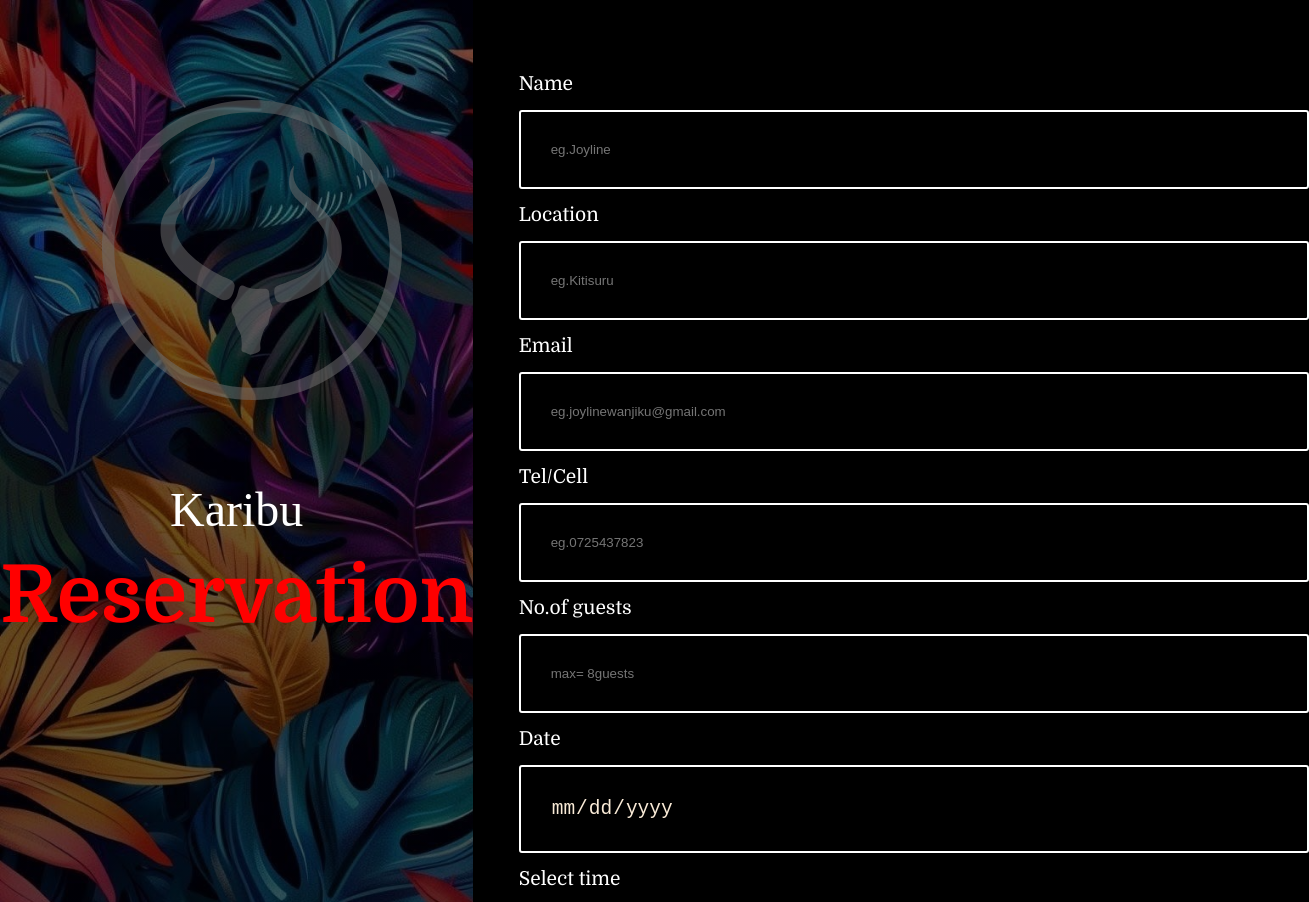
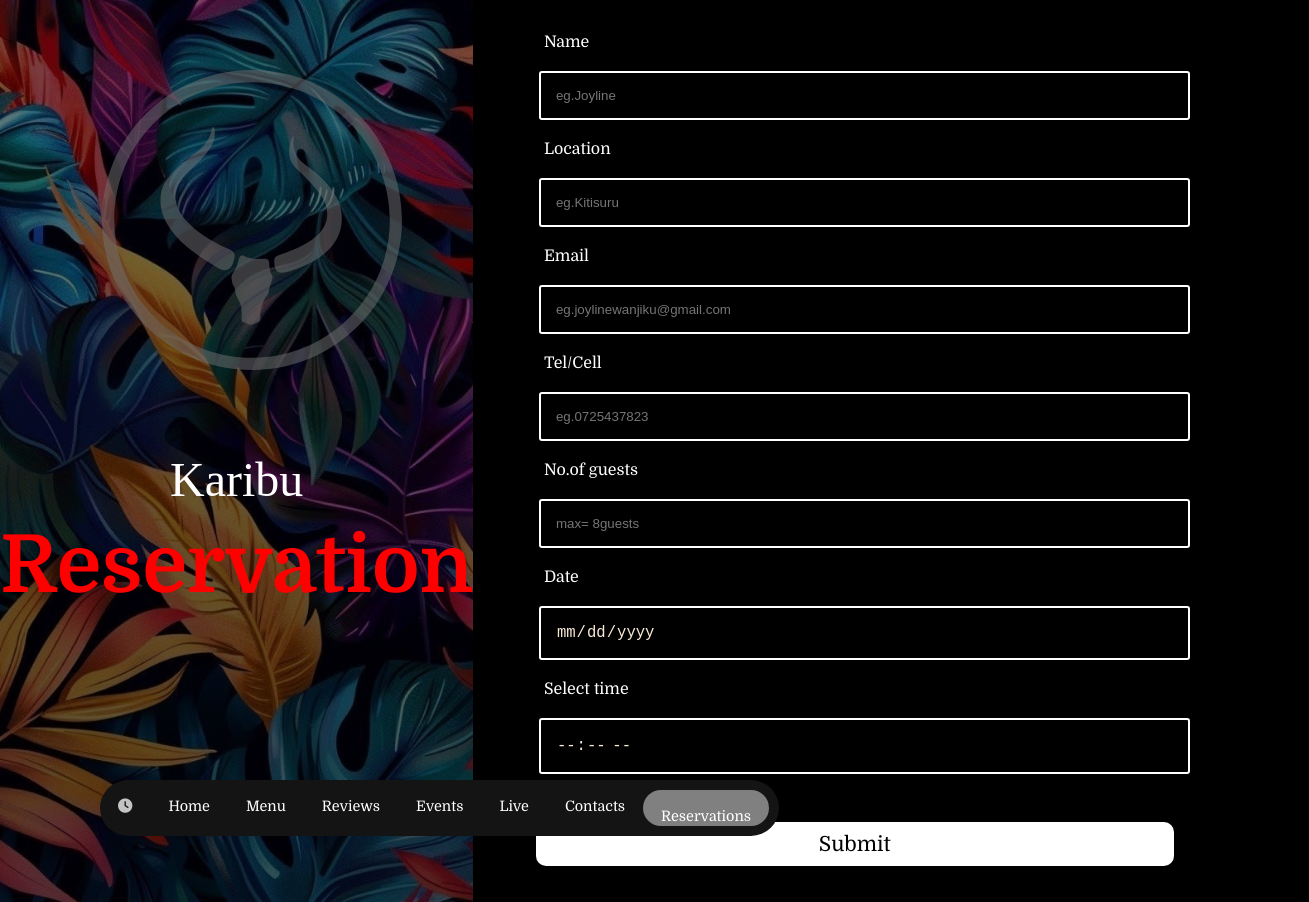
Before and after one commit to joylinekingori/ankole-grill, a plain HTML site: page reservations.html in a window 1280 px wide. Shown: the top 902 px of the page, 1309 px wide, since content can reach past the window. Drawn offline with Linux system fonts and the light colour scheme.

Commit message:
new changes

```diff
--- a/contacts.css
+++ b/contacts.css
@@ -9,16 +9,16 @@
     overflow: visible;
     gap: 400px;
     color: white;
-    margin-left: 720px;
-    margin-top: 370px;
+    margin-left: 520px;
+    margin-top: 320px;
     border: white solid 1.5px;
-    width: 400px;
-    height: 400px;
+    width: 300px;
+    height: 300px;
     text-align: left;
-    font-size: 170%;
+    font-size: 140%;
     padding-left: 5px;
     padding: 50px;
-    line-height: 1.5;
+    line-height: 1.2;
     font-family: Dom;
 
 
@@ -29,15 +29,16 @@
     overflow: visible;
     color: white;
     gap: 400px;
-    margin-top: 370px;
-    margin-left: 1300px;
+    margin-top: 320px;
+    margin-left: 1000px;
     border: white solid 1.5px;
-    font-size: 170%;
-    width: 450px;
-    height: 500px;
-    line-height: 1.7;
+    font-size: 130%;
+    width: 280px;
+    height: 300px;
+    line-height: 1.2;
     padding-left: 30px;
     padding: 50px;
+
 
     font-family: Dom;
     text-align: left;
@@ -46,9 +47,9 @@
 .logo-contacts {
     position: absolute;
     overflow: visible;
-    width: 300px;
-    margin-left: 0;
+    width: 250px;
     padding-top: 20px;
+
 
 }
 
@@ -74,14 +75,14 @@
 
     justify-content: center;
     gap: 10;
-    margin-left: 800px;
+    margin-left: 600px;
     margin-bottom: 30;
     text-decoration: none;
 
     background-color: #141414;
     position: fixed;
     border-radius: 80px;
-    margin-top: 1030px;
+    margin-top: 800px;
 
 
 }
@@ -96,11 +97,11 @@
 
 #home {
     text-decoration: none;
-    padding: 30px;
+    padding: 20px;
 
     color: white;
 
-    font-size: 120%;
+    font-size: 100%;
     font-family: Dom;
     justify-content: center;
 }
--- a/events.css
+++ b/events.css
@@ -75,7 +75,7 @@
     width: 32%;
     color: white;
     text-align: center;
-    padding-top: 400px;
+    padding-top: 300px;
 }
 .accra p{
     font-size: 120%;
@@ -113,10 +113,10 @@
 
 }
 .nairobi img{
-    width: 300px;
-    height: 300px;
-    margin-bottom: 52px;
-    margin-top: 50px;
+    width: 250px;
+    height: 250px;
+    margin-bottom: 32px;
+    margin-top: 20px;
 
  }
 .zanzibar{
@@ -129,7 +129,7 @@
     width: 35%;
     color: white;
     text-align: center;
-    padding-top: 400px;
+    padding-top: 300px;
 
 
 }
@@ -152,14 +152,14 @@
 
     justify-content: center;
     gap: 10;
-    margin-left: 800px;
+    margin-left: 580px;
     margin-bottom: 70px;
     text-decoration: none;
 
     background-color: #141414;
     position: fixed;
     border-radius: 80px;
-    margin-top: 1030px;
+    margin-top: 770px;
 
 
 }
@@ -173,11 +173,11 @@
 }
 #home {
     text-decoration: none;
-    padding: 30px;
+    padding: 20px;
 
     color: white;
 
-    font-size: 120%;
+    font-size: 90%;
     font-family: Dom;
     justify-content: center;
 }
--- a/index.css
+++ b/index.css
@@ -22,7 +22,7 @@
     background-repeat: no-repeat;
     background-size: cover;
     position: relative;
-    height: 1200px;
+    height: 1000px;
     width: 100%;
 
 }
@@ -38,14 +38,13 @@
 
     justify-content: center;
     gap: 10;
-    margin-left: 820px;
+    margin-left: 520px;
     margin-bottom: 70px;
     text-decoration: none;
-
     background-color: #141414;
     position: fixed;
     border-radius: 80px;
-    margin-top: 200px;
+    margin-top: 720px;
 
 
 }
@@ -80,12 +79,12 @@
 }
 
 .home-heading {
-    font-size: 900%;
+    font-size: 800%;
     color: black;
     position: absolute;
     overflow: visible;
-    margin-left: 950px;
-    margin-top: 500px;
+    margin-left: 650px;
+    margin-top: 350px;
     color: gray;
     font-family: jhm;
 
@@ -93,12 +92,12 @@
 }
 
 .home-savour {
-    font-size: 900%;
+    font-size: 800%;
     color: black;
     position: absolute;
     overflow: visible;
-    margin-left: 1010px;
-    margin-top: 500px;
+    margin-left: 710px;
+    margin-top: 380px;
     color: gray;
     font-family: jhm;
 
@@ -106,12 +105,12 @@
 }
 
 .home-taste {
-    font-size: 900%;
+    font-size: 800%;
     color: black;
     position: absolute;
     overflow: visible;
-    margin-left: 1050px;
-    margin-top: 500px;
+    margin-left: 750px;
+    margin-top: 380px;
     color: gray;
     font-family: jhm;
 
@@ -121,11 +120,11 @@
 
 
 #svg {
-    width: 300px;
-    height: 300px;
+    width: 250px;
+    height: 250px;
     position: absolute;
     overflow: visible;
-    margin-left: 1100px;
+    margin-left: 800px;
     margin-top: 70px;
 
 }
@@ -195,7 +194,7 @@
 }
 
 #one {
-    width: 3000px;
+    width: 2500px;
     height: 1200px;
 
 }
--- a/live.css
+++ b/live.css
@@ -13,8 +13,8 @@
     src: url(./fonts/JMH\ Typewriter\ \(1\).ttf)
 }
 .live {
-    height: 1200px;
-    width: 3000px;
+    height: 900px;
+    width: 00px;
     position: relative;
     background-image: linear-gradient(rgba(0, 0, 0, 0.5), rgba(0, 0, 0, 3)), url(images/background\ live.jpeg);
     background-repeat: no-repeat;
@@ -31,8 +31,8 @@
 .live-text {
     position: absolute;
     overflow: visible;
-    padding-top: 700px;
-    padding-left: 500px;
+    padding-top: 500px;
+    padding-left: 480px;
     line-height: 10px;
     position: fixed;
 
@@ -55,20 +55,19 @@
     overflow: visible;
     padding-left: 400px;
     padding-top: 100px;
-    width: 400px;
-    height: 400px;
-}
+    width: 300px;
+    height: 300px}
 
 .live-photos {
     position: absolute;
     overflow: visible;
-    width: 400px;
-    margin-left: 1400px;
+    width: 200px;
+    margin-left: 1100px;
     margin-top: 100px;
 
 }
 .image{
-    height: 1200px;
+    height: 1000px;
     margin-top: 1800px;
     width: 100%;
 }
@@ -107,7 +106,7 @@
 .live-one {
     position: absolute;
     overflow: visible;
-    margin-left: 1900px;
+    margin-left: 1500px;
     margin-top: 200px;
     text-align: left;
 }
@@ -118,7 +117,7 @@
 
 }
 .live-one h2 {
-    font-size: 200%;
+    font-size: 180%;
     font-family: Dom;
 
 }
@@ -128,7 +127,7 @@
 .live-two {
     position: absolute;
     overflow: visible;
-    margin-left: 1900px;
+    margin-left: 1500px;
     margin-top: 820px;
     text-align: left;
 
@@ -140,7 +139,7 @@
 
 }
 .live-two h2 {
-    font-size:200%;
+    font-size:180%;
     font-family: Dom;
 
 }
@@ -148,7 +147,7 @@
 .live-three {
     position: absolute;
     overflow: visible;
-    margin-left: 1900px;
+    margin-left: 1500px;
     margin-top: 1370px;
     text-align: left;
 }
@@ -159,7 +158,7 @@
 
 }
 .live-three h2 {
-    font-size: 200%;
+    font-size: 180%;
     font-family: Dom;
 
 }
@@ -181,7 +180,7 @@
     background-color: #141414;
     position: fixed;
     border-radius: 80px;
-    margin-top: 1030px;
+    margin-top: 730px;
 
 
 }
@@ -196,11 +195,11 @@
 
 #home {
     text-decoration: none;
-    padding: 30px;
+    padding: 20px;
 
     color: white;
 
-    font-size: 120%;
+    font-size: 100%;
     font-family: Dom;
     justify-content: center;
 }
--- a/reservation.css
+++ b/reservation.css
@@ -22,7 +22,7 @@
     height:1200px;
     width: 50%;
     text-align: center;
-    padding-top: 50px;
+    padding-top: 20px;
     line-height: 0.5;
     position: scroll;
 
@@ -69,19 +69,18 @@
 
 .signup_form {
 
-  width: 90%;
-  height:1100px;
+  width: 85%;
+  height:1000px;
   margin: 0 auto;
-  padding: 40px;
-  margin-top: 10px;
+  margin-top: 5px;
   box-shadow: 0 0 0 5px g;
 
 
 }
 
 .signup_form input {
-  padding: 30px 30px;
-  width: 100%;
+  padding: 15px 15px;
+  width: 90%;
   background-color: black;
 
   border: solid white 2px;
@@ -91,44 +90,44 @@
 
 }
 .signup_form button {
-  padding: 20px 20px;
-  margin: 10px;
-  width: 105%;
+  padding: 10px 10px;
+  margin: 2px;
+  width: 93%;
   background: none;
   border: none;
   background-color: white;
   color: black;
   border-radius: 10px;
   cursor: pointer;
-  font-size: 150%;
+  font-size: 130%;
   font-family: Dom;
 }
 
 .signup_form label {
   float: left;
   color: white;
-  font-size: 120%;
+  font-size: 100%;
   font-family: Dom;
-  padding: 5px;
+  padding: 10px;
 
 }
 .form-control{
   width: 70%;
   color: antiquewhite;
-  font-size: 150%;
+  font-size: 120%;
 }
 .navigation-bar {
 
     justify-content: center;
     gap: 10;
-    margin-left: 150px;
+    margin-left: 100px;
     margin-bottom: 30;
     text-decoration: none;
 
     background-color: #141414;
     position: fixed;
     border-radius: 80px;
-    margin-top: 1030px;
+    margin-top: 780px;
 
 
 }
@@ -143,11 +142,11 @@
 
 #home {
     text-decoration: none;
-    padding: 30px;
+    padding: 18px;
 
     color: white;
 
-    font-size: 120%;
+    font-size: 90%;
     font-family: Dom;
     justify-content: center;
 }
--- a/reviews.css
+++ b/reviews.css
@@ -20,22 +20,24 @@
 
   #svg {
     float: inline-start;
-    padding-left: 1080px;
-    padding-top: 10px;
+    padding-left: 750px;
+    padding-top: 20px;
+    width: 300px;
+    height: 250px;
 
   }
 
   .reviews-heading {
-    font-size: 500%;
+    font-size: 400%;
     color: white;
     font-family: Dom;
-    padding-left: 1100px;
+    padding-left: 800px;
 
   }
 
   .slideshow-container {
     position: relative;
-    margin-top: 370px;
+    margin-top: 300px;
   }
 
 
@@ -49,7 +51,8 @@
     background-color: black;
     justify-content: center;
     width: 800px;
-    margin-left: 800px;
+    margin-left: 500px;
+    height: 150px;
 
 
 
@@ -61,7 +64,7 @@
     cursor: pointer;
     position: absolute;
     top: 50%;
-    width: 750px;
+    width: 450px;
     margin-top: -30px;
     padding: 16px;
     color: gray;
@@ -82,7 +85,7 @@
     font-size: 30px;
     border-radius: 0 3px 3px 0;
     user-select: none;
-    margin-left: 700px;
+    margin-left: 450px;
   }
 
   .prev {
@@ -101,14 +104,14 @@
   .navigation-bar {
 
     justify-content: center;
-    margin-left: 750px;
-    margin-bottom: 100px;
+    margin-left: 600px;
+    margin-bottom: 1;
     text-decoration: none;
 
     background-color: #141414;
     position: fixed;
     border-radius: 80px;
-    margin-top: 1030px;
+    margin-top: 750px;
 
 
   }
@@ -123,9 +126,9 @@
 
   #home {
     text-decoration: none;
-    padding: 30px;
+    padding: 20px;
     color: white;
-    font-size: 120%;
+    font-size: 90%;
     font-family: Dom;
     justify-content: center;
   }
@@ -143,16 +146,16 @@
     font-size: 70px;
     position: absolute;
     overflow: visible;
-    padding-top: 100px;
-    padding-left:700px;
+    padding-top: 70px;
+    padding-left:450px;
 
   }
   #quote-two{
     font-size: 70px;
     position: absolute;
     overflow: visible;
-    padding-top: 300px;
-    padding-left: 1760px;
+    padding-top: 250px;
+    padding-left: 1400px;
 
 
   }
```
